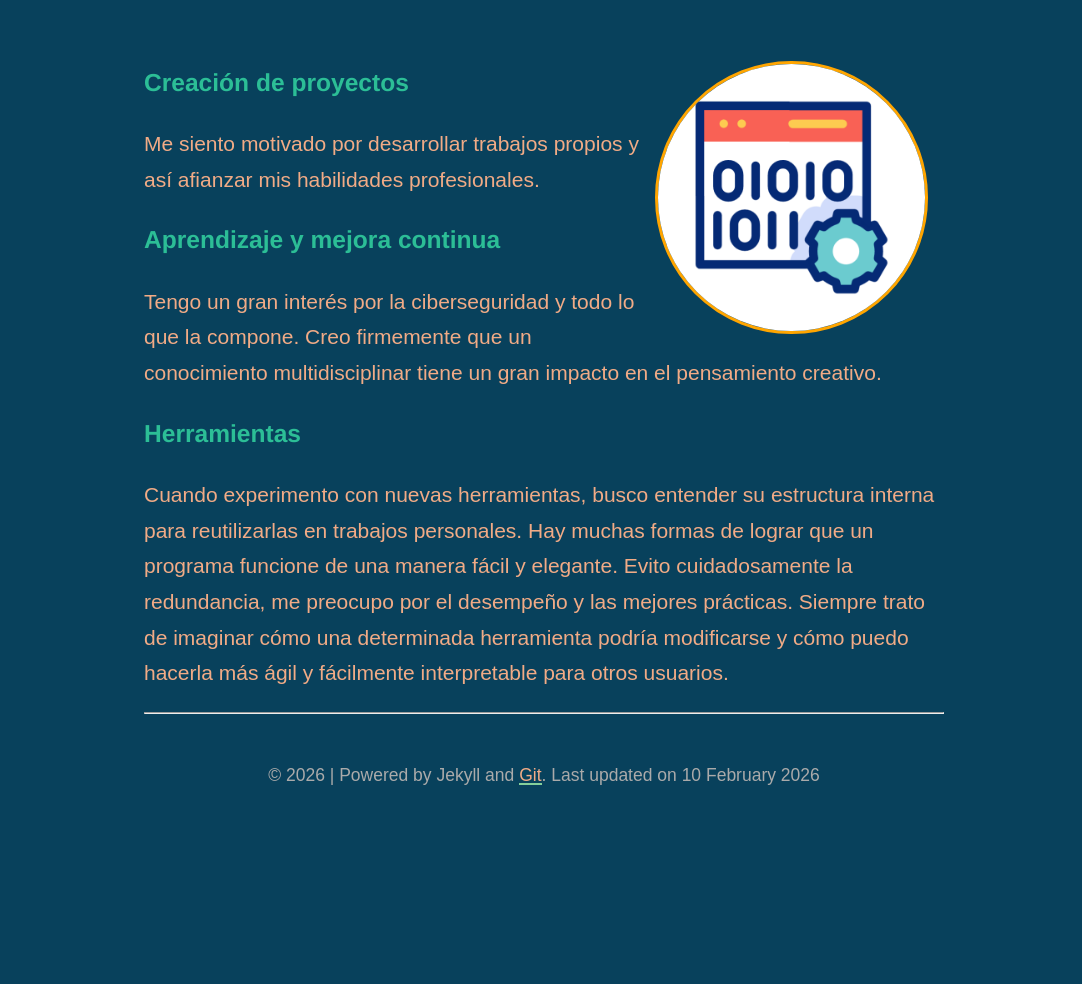
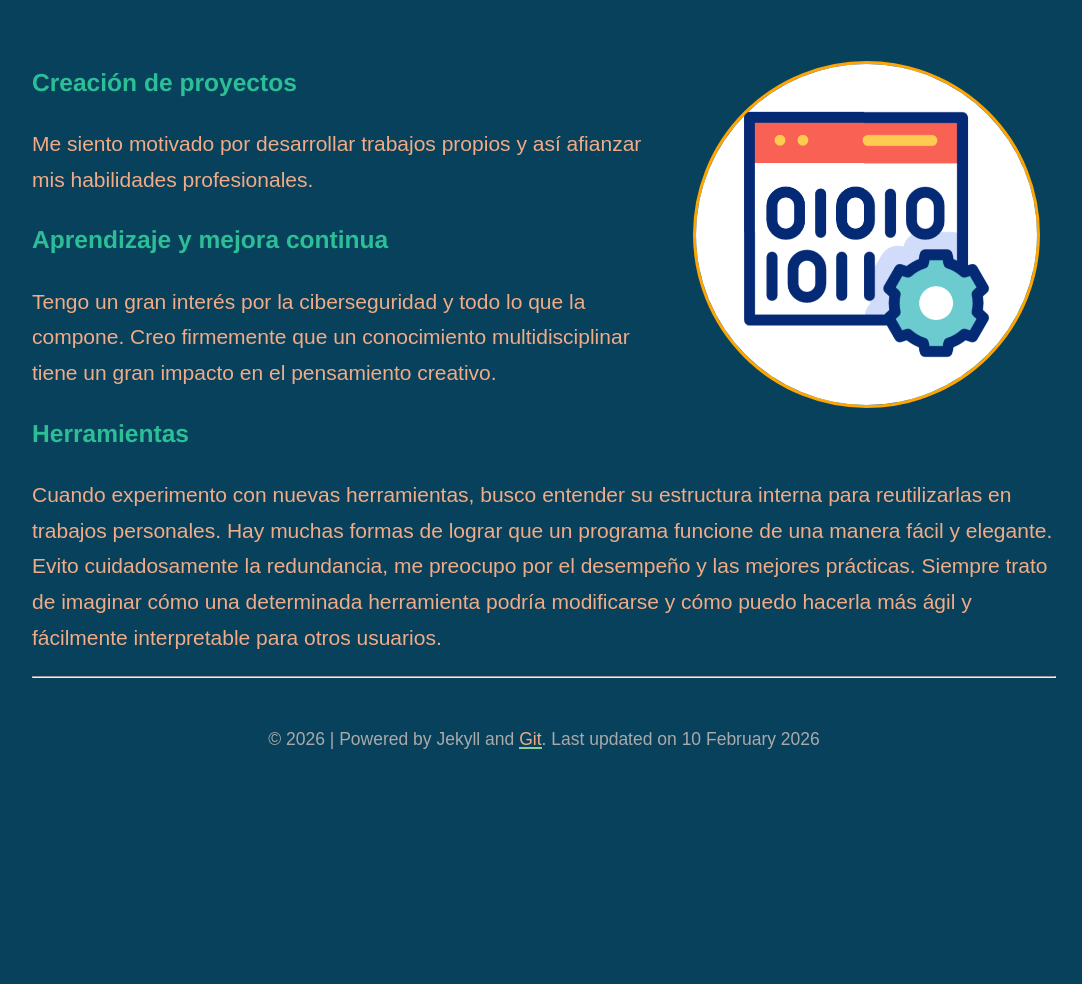
Before and after one commit to q3it/card, a Jekyll site: the page built from index.md, in a window 1280 px wide. Shown: the whole page, without its empty margins (96-1178 px from the left). Built offline with Jekyll 4.4.1, drawn with Linux system fonts in a browser that asks for light colours; nearby versions of some CDN libraries.

Commit message:
Update style.scss

```diff
--- a/assets/css/_sass/style.scss
+++ b/assets/css/_sass/style.scss
@@ -3,7 +3,7 @@ html, body {
 }
 
 body {
-  max-width: $content-width;
+  max-width: 80%;
   font-family: $base-font-family;
   margin: 0 auto;
   line-height: $base-line-height;
```
